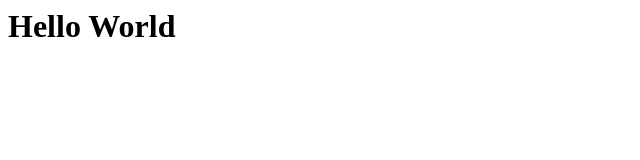
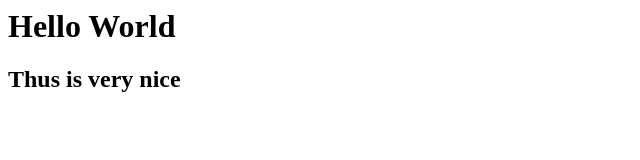
Before and after one commit to lsubrama24/GITHUBREPO, a plain HTML site: page index.html in a window 1280 px wide. Shown: the whole page, without its empty margins (0-640 px from the left). Drawn offline with Linux system fonts and the light colour scheme.

Commit message:
index . html changes

```diff
--- a/index.html
+++ b/index.html
@@ -1,3 +1,4 @@
 <h1>
  Hello World
  </h1>
+ <h2> Thus is very nice </h2>
```
